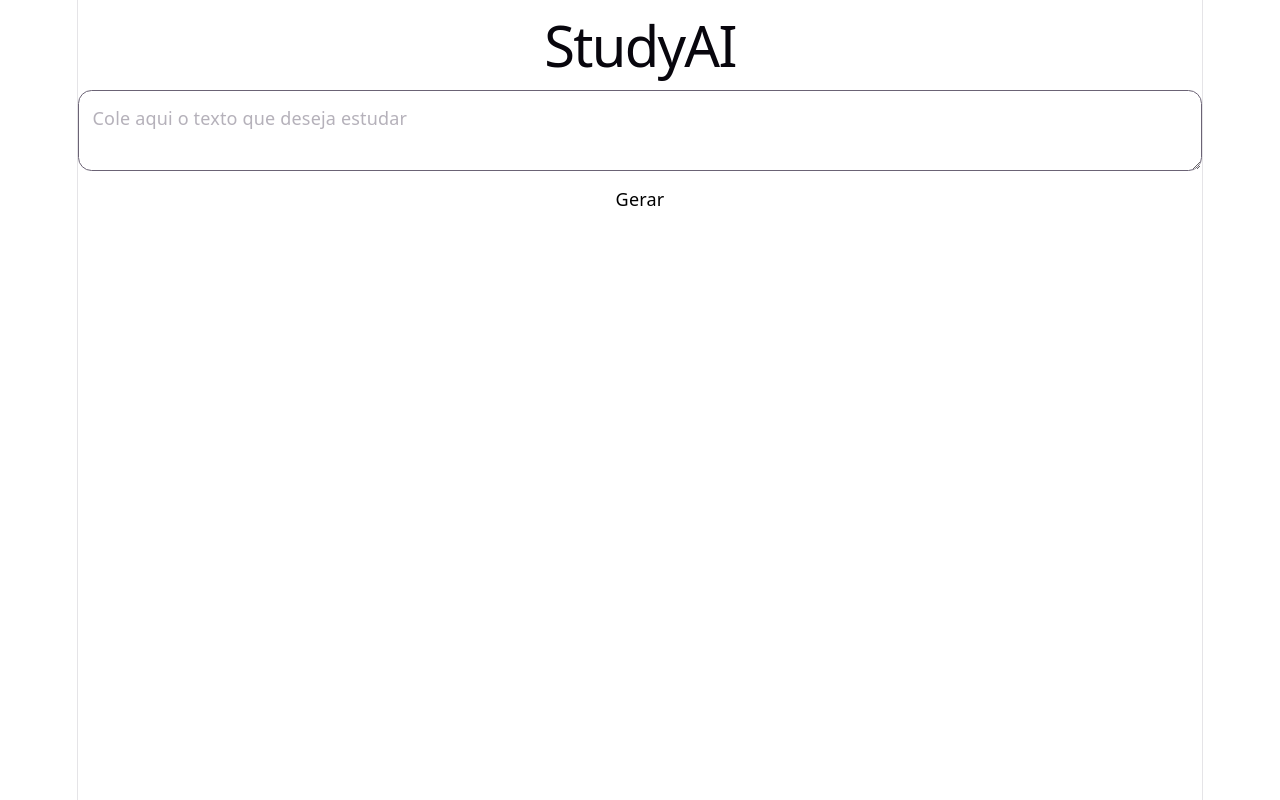
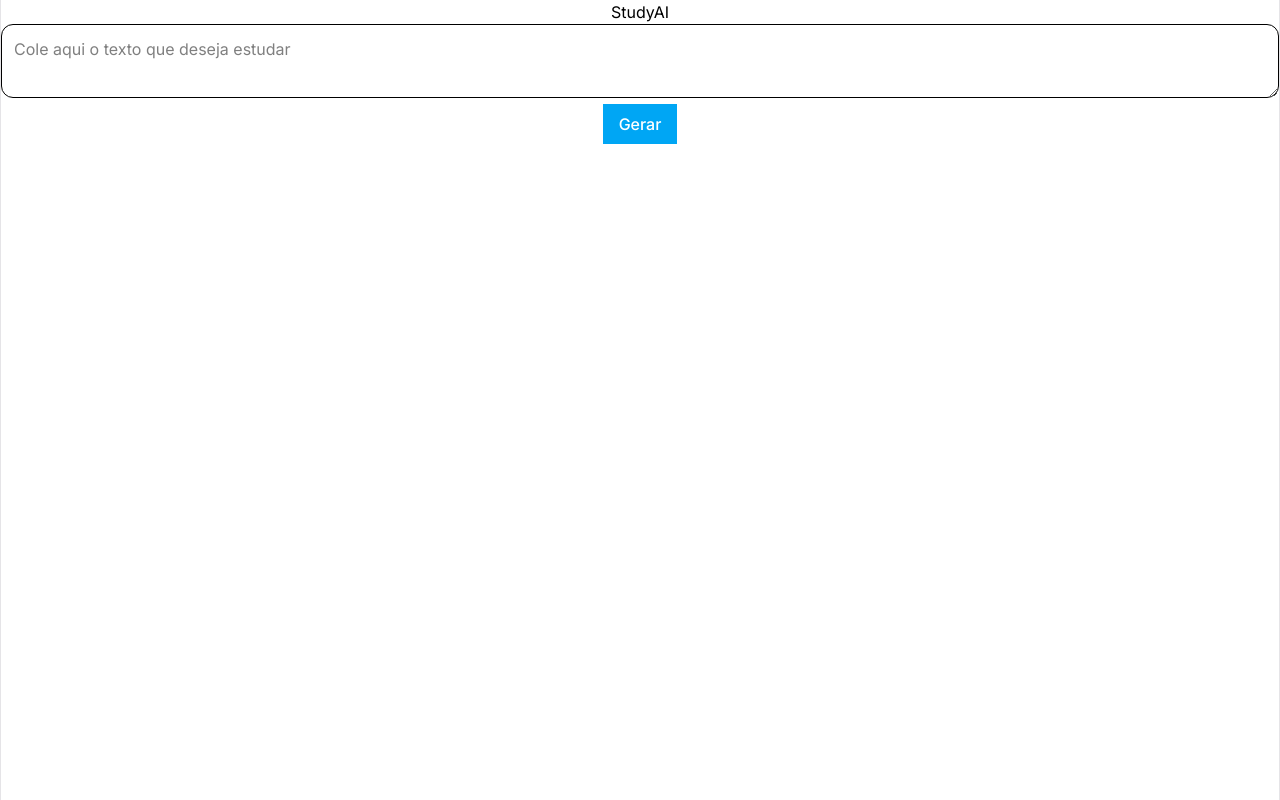
Before and after one commit to marvieiradev/study-ai, a React (Vite) app: page / in a window 1280 px wide. Built offline with nearby package versions, Linux system fonts and the light colour scheme; no server answers.

Commit message:
feat: improvements to the design and presentation of the dashboard page

```diff
--- a/src/components/Button.tsx
+++ b/src/components/Button.tsx
@@ -9,7 +9,7 @@ export function Button({
 }) {
   return (
     <button
-      className={`px-4 py-2 rounded-xl bg-white text-black font-medium hover:opacity-90 ${className}`}
+      className={`px-4 py-2 bg-sky-500 text-white font-medium hover:opacity-80 cursor-pointer ${className}`}
       {...props}
     >
       {children}
--- a/src/components/Card.tsx
+++ b/src/components/Card.tsx
@@ -6,9 +6,13 @@ export function Card({
   children: React.ReactNode;
 }) {
   return (
-    <div className="bg-zinc-900 border border-cyan-500/20 rounded-2xl p-4 shadow-lg shadow-cyan-500/10 hover:shadow-cyan-500/30 transition">
-      <h2 className="text-xl font-semibold text-cyan-300 mb-3">{title}</h2>
-      <div className="space-y-2 text-sm text-gray-300">{children}</div>
+    <div className="h-full flex flex-col overflow-hidden">
+      <div className="flex-1 overflow-auto bg-gray-50 border border-sky-200/50 p-4 shadow-sm shadow-cyan-500/10 hover:shadow-cyan-500/30 transition overflow-x-scroll [&::-webkit-scrollbar]:hidden">
+        <h2 className="text-xl font-semibold text-gray-800 mb-3 text-start">
+          {title}
+        </h2>
+        <div className="space-y-2 text-sm text-gray-600">{children}</div>
+      </div>
     </div>
   );
 }
--- a/src/components/DashboardMetrics.tsx
+++ b/src/components/DashboardMetrics.tsx
@@ -18,7 +18,18 @@ export default function DashboardMetrics() {
 
   return (
     <div className="grid grid-cols-2 md:grid-cols-4 gap-4">
-      <Card title="XP" value={metrics.xp} />
+      <div>
+        <div className="bg-slate-200 rounded-full h-4 overflow-hidden">
+          <div
+            className={`bg-blue-500 h-4 rounded-full transition-all duration-500`}
+            style={{
+              width: `${(1000 - metrics.xp) / 10}%`,
+            }}
+          />
+        </div>
+        <p className="text-gray-600 text-sm">XP: {metrics.xp}/1000</p>
+      </div>
+
       <Card title="Nível" value={metrics.level} />
       <Card title="Precisão" value={`${accuracy}%`} />
       <Card title="Sequência" value={`${metrics.streak} dias`} />
--- /dev/null
+++ b/src/components/Header.tsx
@@ -0,0 +1,16 @@
+export function Header() {
+  return (
+    <header className="sticky top-0 z-50 bg-blue-500 text-white shadow-lg flex justify-center items-center p-2">
+      <div className="max-w-5xl mx-auto flex justify-between items-center w-full px-4">
+        <div className="flex gap-2">
+          <img
+            src="./favicon.svg"
+            alt="Logo"
+            className="h-8 w-8 mr-2 inline-block"
+          />
+          <h1 className="text-2xl font-bold">Study AI</h1>
+        </div>
+      </div>
+    </header>
+  );
+}
--- /dev/null
+++ b/src/components/InsightsCard.tsx
@@ -0,0 +1,7 @@
+export function InsightsCard({ text }: { text: string }) {
+  return (
+    <div className="bg-gray-50 border border-red-200/50 rounded-2xl p-2 shadow-sm shadow-red-500/10 hover:shadow-red-500/30 transition">
+      <p className="space-y-2 text-sm text-start text-gray-600">{text}</p>
+    </div>
+  );
+}
--- a/src/index.css
+++ b/src/index.css
@@ -1,3 +1,4 @@
+@import url("https://fonts.googleapis.com/css2?family=Inter:ital,opsz,wght@0,14..32,100..900;1,14..32,100..900&display=swap");
 @import "tailwindcss";
 :root {
   --text: #6b6375;
@@ -12,47 +13,10 @@
   --shadow: rgba(0, 0, 0, 0.1) 0 10px 15px -3px,
     rgba(0, 0, 0, 0.05) 0 4px 6px -2px;
 
-  --sans: system-ui, "Segoe UI", Roboto, sans-serif;
-  --heading: system-ui, "Segoe UI", Roboto, sans-serif;
-  --mono: ui-monospace, Consolas, monospace;
-
-  font: 18px/145% var(--sans);
-  letter-spacing: 0.18px;
-  color-scheme: light dark;
-  color: var(--text);
-  background: var(--bg);
-  font-synthesis: none;
-  text-rendering: optimizeLegibility;
-  -webkit-font-smoothing: antialiased;
-  -moz-osx-font-smoothing: grayscale;
-
-  @media (max-width: 1024px) {
-    font-size: 16px;
-  }
-}
-
-@media (prefers-color-scheme: dark) {
-  :root {
-    --text: #9ca3af;
-    --text-h: #f3f4f6;
-    --bg: #16171d;
-    --border: #2e303a;
-    --code-bg: #1f2028;
-    --accent: #c084fc;
-    --accent-bg: rgba(192, 132, 252, 0.15);
-    --accent-border: rgba(192, 132, 252, 0.5);
-    --social-bg: rgba(47, 48, 58, 0.5);
-    --shadow: rgba(0, 0, 0, 0.4) 0 10px 15px -3px,
-      rgba(0, 0, 0, 0.25) 0 4px 6px -2px;
-  }
-
-  #social .button-icon {
-    filter: invert(1) brightness(2);
-  }
+  --inter: "Inter", sans-serif;
 }
 
 #root {
-  width: 1126px;
   max-width: 100%;
   margin: 0 auto;
   text-align: center;
@@ -61,52 +25,9 @@
   display: flex;
   flex-direction: column;
   box-sizing: border-box;
+  font-family: var(--inter);
 }
 
 body {
   margin: 0;
 }
-
-h1,
-h2 {
-  font-family: var(--heading);
-  font-weight: 500;
-  color: var(--text-h);
-}
-
-h1 {
-  font-size: 56px;
-  letter-spacing: -1.68px;
-  margin: 32px 0;
-  @media (max-width: 1024px) {
-    font-size: 36px;
-    margin: 20px 0;
-  }
-}
-h2 {
-  font-size: 24px;
-  line-height: 118%;
-  letter-spacing: -0.24px;
-  margin: 0 0 8px;
-  @media (max-width: 1024px) {
-    font-size: 20px;
-  }
-}
-p {
-  margin: 0;
-}
-
-code,
-.counter {
-  font-family: var(--mono);
-  display: inline-flex;
-  border-radius: 4px;
-  color: var(--text-h);
-}
-
-code {
-  font-size: 15px;
-  line-height: 135%;
-  padding: 4px 8px;
-  background: var(--code-bg);
-}
--- a/src/pages/Dashboard.tsx
+++ b/src/pages/Dashboard.tsx
@@ -1,7 +1,9 @@
 import { useNavigate } from "react-router-dom";
 import { Card } from "../components/Card";
 import DashboardMetrics from "../components/DashboardMetrics";
-import { Achievements } from "../components/Achievements";
+import { Header } from "../components/Header";
+import { Button } from "../components/Button";
+import { InsightsCard } from "../components/InsightsCard";
 
 interface StudyData {
   tema: string;
@@ -13,77 +15,57 @@ interface StudyData {
 export default function Dashboard({ studyData }: { studyData: StudyData }) {
   const navigate = useNavigate();
   return (
-    <div className="min-h-screen bg-black text-white p-6">
-      <div className="max-w-5xl mx-auto space-y-6">
-        <div className="flex justify-between items-center">
-          {studyData ? (
     <>
-              <h1 className="text-3xl font-bold text-cyan-400">
+      <div className="h-screen flex flex-col bg-gray-100 text-white md:overflow-hidden">
+        <Header />
+        {studyData && (
+          <div className="max-w-6xl w-full mx-auto p-4 flex justify-between items-center md:shrink-0">
+            <h1 className="text-3xl font-bold text-gray-800 mt-2">
               {studyData.tema}
             </h1>
+            <Button onClick={() => navigate("/")}>Estudar</Button>
+            <Button onClick={() => navigate("/game")}>Praticar</Button>
+          </div>
+        )}
 
-              <button
-                onClick={() => navigate("/game")}
-                className="bg-cyan-500 hover:bg-cyan-400 text-black px-4 py-2 rounded-xl shadow-lg shadow-cyan-500/30 transition"
-              >
-                Praticar 🚀
-              </button>
-
-              <button
-                onClick={() => navigate("/")}
-                className="bg-purple-500 hover:bg-purple-400 text-black px-4 py-2 rounded-xl shadow-lg shadow-cyan-500/30 transition"
-              >
-                Estudar 📚
-              </button>
-            </>
-          ) : (
-            <>
-              <h1 className="text-3xl font-bold text-cyan-400">
-                Gere um estudo para começar
-              </h1>
-
-              <button
-                onClick={() => navigate("/")}
-                className="bg-purple-500 hover:bg-purple-400 text-black px-4 py-2 rounded-xl shadow-lg shadow-cyan-500/30 transition"
-              >
-                Estudar 📚
-              </button>
-            </>
-          )}
+        <div className="md:flex-1 md:min-h-0 max-w-7xl mx-auto w-full p-4">
+          <div className="h-full grid gap-4 grid-cols-1 md:auto-rows-fr md:grid-cols-3 md:grid-rows-3">
+            <div className="md:col-span-1 md:row-span-3">
+              <Card title="Resumo">
+                <p className="text-justify text-gray-700">
+                  {studyData.resumo.map((item, i) => (
+                    <span key={i}>{item}</span>
+                  ))}
+                </p>
+              </Card>
             </div>
 
-        <div className="grid md:grid-cols-2 gap-6">
-          {studyData && (
-            <>
-              <Card title="Resumo">
-                {studyData.resumo.map((item, i) => (
-                  <p key={i}>• {item}</p>
-                ))}
+            <div className="md:col-span-2 md:row-span-1">
+              <Card title="Métricas">
+                <DashboardMetrics />
               </Card>
+            </div>
 
-              <Card title="Insights">
-                {studyData.insights.map((item, i) => (
-                  <p key={i}>• {item}</p>
-                ))}
-              </Card>
-
+            <div className="md:col-span-1 md:row-span-2 md:col-start-2">
               <Card title="Dicas">
                 {studyData.dicas.map((item, i) => (
                   <p key={i}>• {item}</p>
                 ))}
               </Card>
-            </>
-          )}
+            </div>
 
-          <Card title="Métricas">
-            <DashboardMetrics />
-          </Card>
-
-          <Card title="Conquistas">
-            <Achievements />
+            <div className="md:col-span-1 md:row-span-2 md:col-start-3">
+              <Card title="Insights">
+                <div className="grid  gap-4">
+                  {studyData.insights.map((item, i) => (
+                    <InsightsCard key={i} text={item} />
+                  ))}
+                </div>
               </Card>
             </div>
           </div>
         </div>
+      </div>
+    </>
   );
 }
```
Lines whose indentation alone changed are shown as unchanged.
